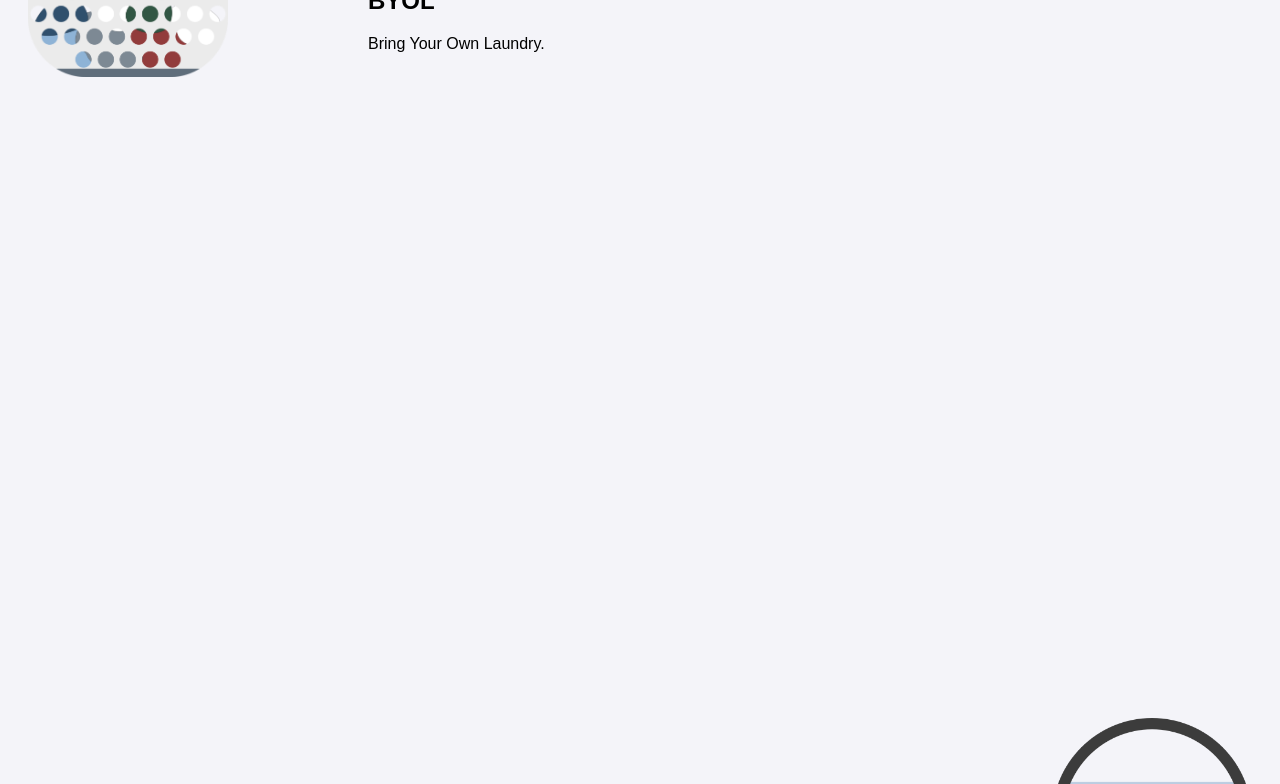
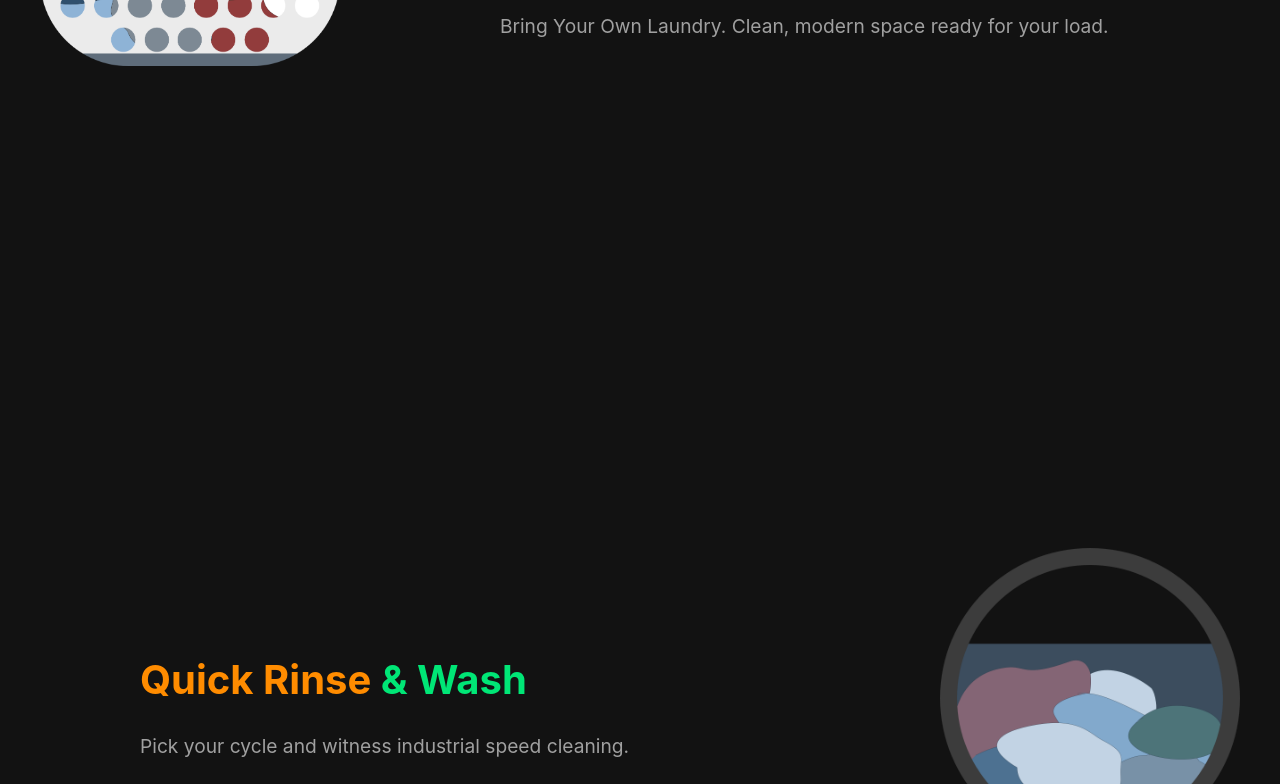
Before and after one commit to dallinnd/LaundromatWebsite, a plain HTML site: page index.html in a window 1280 px wide. Shown: the part 382-1166 px from the top of the page. Drawn offline with Linux system fonts and the light colour scheme.

Commit message:
Update index.html

```diff
--- a/index.html
+++ b/index.html
@@ -3,55 +3,86 @@
 <head>
     <meta charset="UTF-8">
     <meta name="viewport" content="width=device-width, initial-scale=1.0">
-    <title>Wash n Go</title>
+    <title>Wash n Go | Modern Laundry</title>
     <link rel="manifest" href="manifest.json">
     <style>
-        body { font-family: sans-serif; margin: 0; background: #f4f4f9; overflow-x: hidden; }
-        .step { height: 100vh; display: flex; align-items: center; padding: 0 10%; gap: 40px; }
+        :root {
+            --bg-dark: #121212;
+            --surface: #1e1e1e;
+            --accent-orange: #FF8C00;
+            --accent-faded: #ffa64d;
+            --accent-green: #00E676;
+            --text-main: #e0e0e0;
+            --text-dim: #a0a0a0;
+        }
 
-        /* Zigzag structure */
+        body {
+            font-family: 'Inter', system-ui, sans-serif;
+            margin: 0; background: var(--bg-dark); color: var(--text-main);
+            overflow-x: hidden; line-height: 1.6;
+        }
+
+        /* Container for Desktop constraints */
+        .container { max-width: 1000px; margin: 0 auto; padding: 0 20px; }
+
+        .step {
+            min-height: 80vh; display: flex; align-items: center;
+            gap: 60px; padding: 40px 0;
+        }
+
         .step:nth-child(even) { flex-direction: row-reverse; }
 
-        img { width: 200px; opacity: 0; transition: transform 1s ease-out, opacity 1s; }
-        .content { opacity: 0; transform: translateY(50px); transition: transform 1s ease-out, opacity 1s; }
+        img { width: 300px; height: auto; opacity: 0; transition: all 1s ease-out; }
 
-        /* Triggered Animations */
+        .content { opacity: 0; transform: translateY(50px); transition: all 1s ease-out; flex: 1; }
+
+        h2 { font-size: 2.5rem; margin-bottom: 10px; color: var(--accent-orange); }
+        h2 span { color: var(--accent-green); } /* Green accent */
+        p { font-size: 1.2rem; color: var(--text-dim); }
+
+        /* Animation Classes */
         .step.visible img { opacity: 1; transform: translateX(0); }
         .step.visible .content { opacity: 1; transform: translateY(0); }
-
-        /* Initial positions for slide-in */
         .step:nth-child(odd) img { transform: translateX(-100px); }
         .step:nth-child(even) img { transform: translateX(100px); }
+
+        /* Responsive Mobile */
+        @media (max-width: 768px) {
+            .step { flex-direction: column !important; text-align: center; gap: 20px; }
+            img { width: 150px; }
+        }
     </style>
 </head>
 <body>
 
+<div class="container">
     <section class="step">
         <img src="LaundroMatIconA.png" alt="Step 1">
-        <div class="content"><h2>BYOL</h2><p>Bring Your Own Laundry.</p></div>
+        <div class="content"><h2>BYOL <span>.</span></h2><p>Bring Your Own Laundry. Clean, modern space ready for your load.</p></div>
     </section>
 
     <section class="step">
         <img src="LaundroMatIconB.png" alt="Step 2">
-        <div class="content"><h2>Quick Rinse and Wash</h2><p>Pick your cycle and witness industrial speed.</p></div>
+        <div class="content"><h2>Quick Rinse <span>& Wash</span></h2><p>Pick your cycle and witness industrial speed cleaning.</p></div>
     </section>
 
     <section class="step">
         <img src="LaundroMatIconC.png" alt="Step 3">
-        <div class="content"><h2>Dry for Free</h2><p>Use our washers? Dryer is free.</p></div>
+        <div class="content"><h2>Dry <span>for Free</span></h2><p>Use our high-efficiency washers? The dryer is on us.</p></div>
     </section>
 
     <section class="step">
         <img src="LaundroMatIconD.png" alt="Step 4">
-        <div class="content"><h2>Finish Strong with a Fold</h2><p>Roll the laundry cart to a table and start folding.</p></div>
+        <div class="content"><h2>Finish <span>Strong</span></h2><p>Roll the laundry cart to a folding table and get it done.</p></div>
     </section>
+</div>
 
 <script>
     const observer = new IntersectionObserver((entries) => {
         entries.forEach(entry => {
             if (entry.isIntersecting) entry.target.classList.add('visible');
         });
-    }, { threshold: 0.3 });
+    }, { threshold: 0.2 });
     document.querySelectorAll('.step').forEach(s => observer.observe(s));
 </script>
 </body>
```
